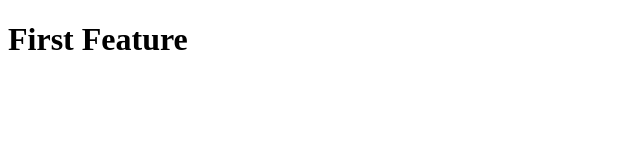
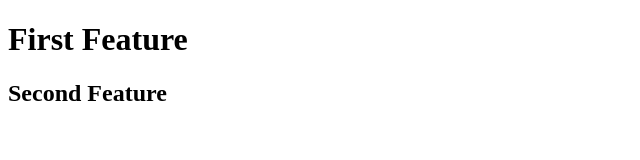
Before and after one commit to vladbogdan10/git-flow-demo, a website: page index.html in a window 1280 px wide. Shown: the whole page, without its empty margins (0-640 px from the left). Drawn offline with Linux system fonts and the light colour scheme.

Commit message:
second-feature

```diff
--- a/index.html
+++ b/index.html
@@ -8,5 +8,6 @@
 </head>
 <body>
     <h1>First Feature</h1>
+    <h2>Second Feature</h2>
 </body>
 </html>
```
